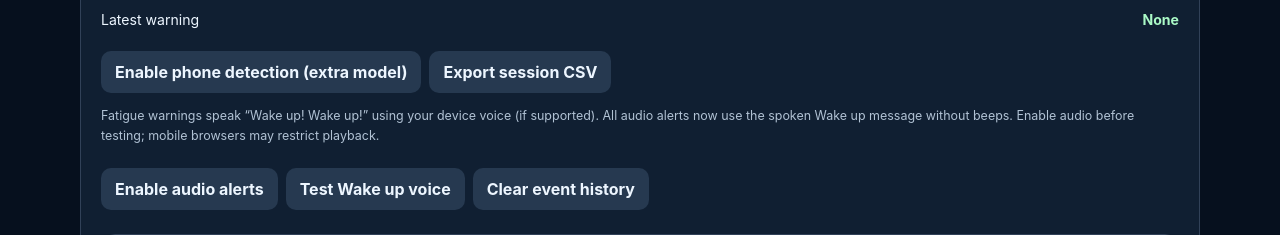
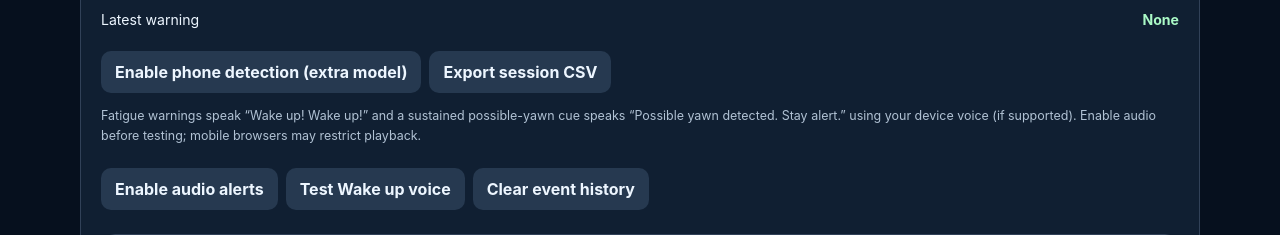
Before and after one commit to arianharashchi-lang/FacialEmotionAI, a FastAPI app: page /driver in a window 1280 px wide. Shown: the part 1770-2005 px from the top of the page. Run offline with FastAPI, Linux system fonts and the light colour scheme; some libraries are stand-ins or nearby versions.

Commit message:
Document spoken yawn alert and refresh driver script cache

```diff
--- a/webapp/templates/driver.html
+++ b/webapp/templates/driver.html
@@ -23,7 +23,7 @@
 <div class="tile"><span>Phone presence (experimental)</span><strong id="phoneState">Disabled</strong></div>
 </div><div class="metric"><span>Session warnings</span><strong id="eventCount">0</strong></div><div class="metric"><span>Latest warning</span><strong id="lastEvent">None</strong></div>
 <div class="camera-actions"><button id="phoneEnable" class="secondary" type="button">Enable phone detection (extra model)</button><button id="downloadEvents" class="secondary" type="button">Export session CSV</button></div>
-<p class="help">Fatigue warnings speak “Wake up! Wake up!” using your device voice (if supported). All audio alerts now use the spoken Wake up message without beeps. Enable audio before testing; mobile browsers may restrict playback.</p><div class="camera-actions"><button id="audioToggle" class="secondary" type="button">Enable audio alerts</button><button id="testWakeVoice" class="secondary" type="button">Test Wake up voice</button><button id="resetEvents" class="secondary" type="button">Clear event history</button></div><div class="analytics"><h3>4. Session analytics</h3>
+<p class="help">Fatigue warnings speak “Wake up! Wake up!” and a sustained possible-yawn cue speaks “Possible yawn detected. Stay alert.” using your device voice (if supported). Enable audio before testing; mobile browsers may restrict playback.</p><div class="camera-actions"><button id="audioToggle" class="secondary" type="button">Enable audio alerts</button><button id="testWakeVoice" class="secondary" type="button">Test Wake up voice</button><button id="resetEvents" class="secondary" type="button">Clear event history</button></div><div class="analytics"><h3>4. Session analytics</h3>
 <p class="help">Session-only counts of algorithmic warning events. Not a measure of actual safe or unsafe driving. History is cleared on refresh, and only local exports are generated.</p>
 <div class="metric"><span>Tracked session minutes (elapsed)</span><strong id="sessionMinutes">0</strong></div>
 <div class="metric"><span>Warnings in report</span><strong id="analyticsTotal">0</strong></div>
@@ -34,5 +34,5 @@
 <div class="camera-actions"><button id="downloadReport" type="button">Download full session report (HTML)</button></div></div>
 <h3>Session alerts</h3><ol id="eventHistory" aria-live="polite"><li>No alerts yet.</li></ol><p class="help">Iris-based relative eye direction uses MediaPipe Face Mesh landmarks but is not calibrated to a particular vehicle or road direction. Eyeglasses, light, pose, and camera placement can produce false alarms. Optional phone-object detection only indicates a visible phone; it cannot determine whether the driver is using it. It may miss small/occluded phones or falsely flag objects. Microsleep, internal emotions, and true alertness are NOT reliably assessed by this prototype. If tracking is lost during a simulated drive, the virtual ignition is never switched off automatically.</p></section>
 <p id="status" class="status" role="status" aria-live="polite">Click Start camera to load the model.</p>
-</main><script defer src="https://cdn.jsdelivr.net/npm/face-api.js@0.22.2/dist/face-api.min.js"></script><script defer src="https://cdn.jsdelivr.net/npm/@mediapipe/face_mesh@0.4/face_mesh.js"></script><script defer src="/static/driver-analytics.js"></script><script defer src="/static/driver-metrics.js"></script><script defer src="/static/driver-gaze.js"></script><script defer src="/static/driver.js?v=queued-alerts-5"></script>
+</main><script defer src="https://cdn.jsdelivr.net/npm/face-api.js@0.22.2/dist/face-api.min.js"></script><script defer src="https://cdn.jsdelivr.net/npm/@mediapipe/face_mesh@0.4/face_mesh.js"></script><script defer src="/static/driver-analytics.js"></script><script defer src="/static/driver-metrics.js"></script><script defer src="/static/driver-gaze.js"></script><script defer src="/static/driver.js?v=yawn-voice-1"></script>
 </body></html>
```
